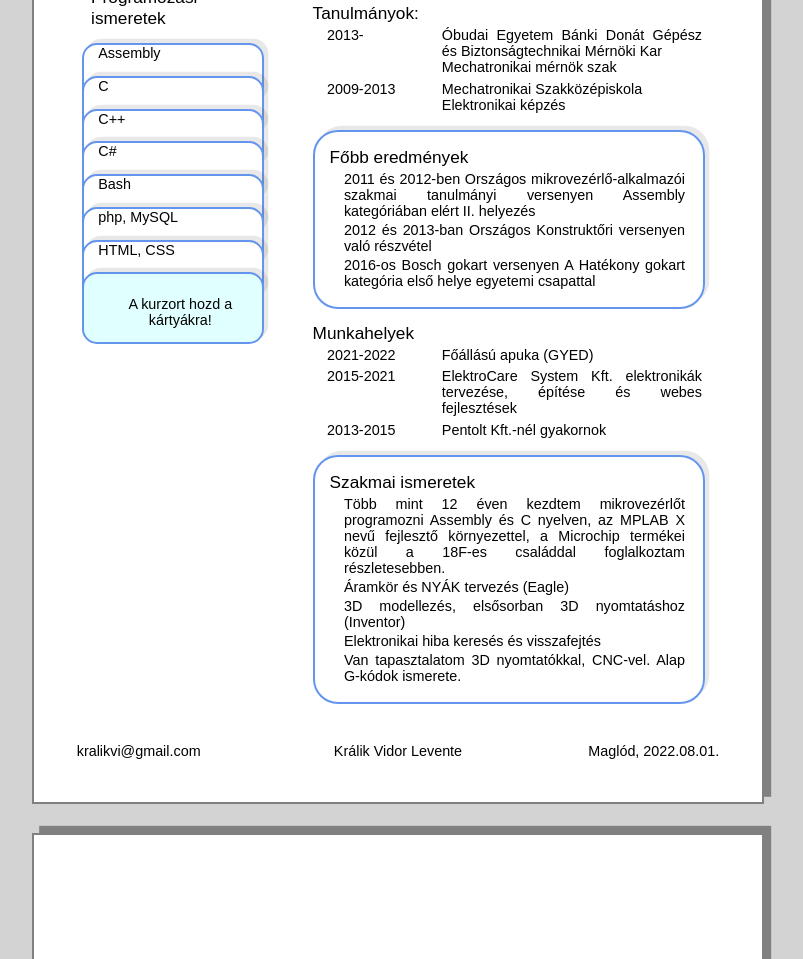
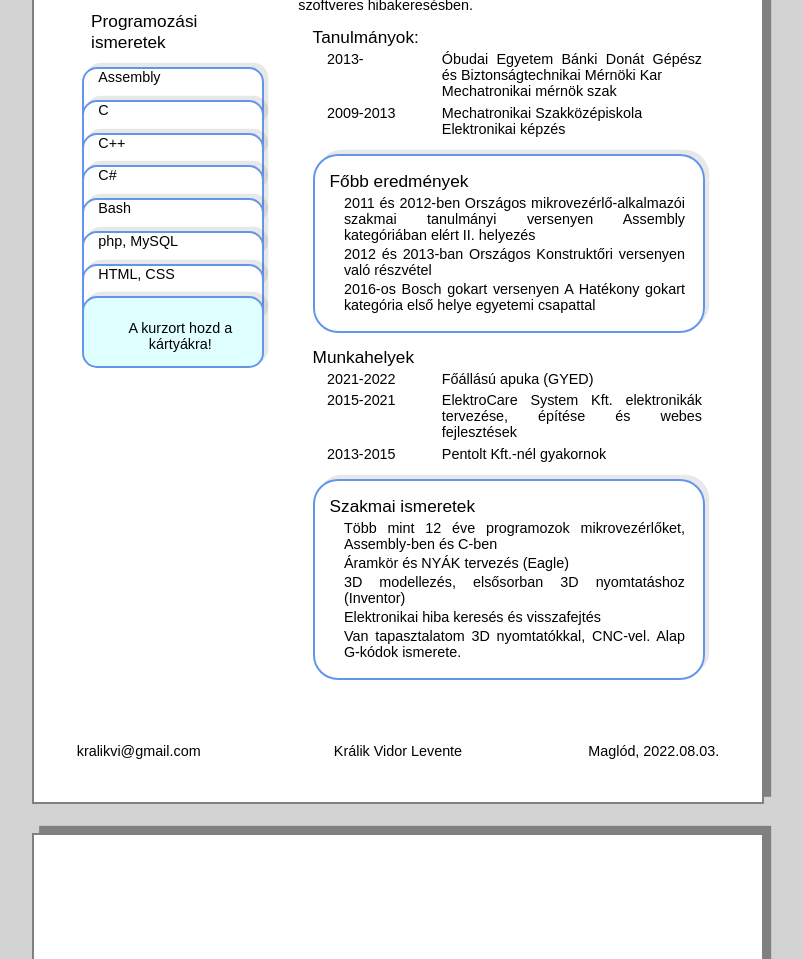
Before and after one commit to kralikvi/kralikvi.github.io, a plain HTML site: page index.html in a window 1280 px wide. Shown: the part 265-1224 px from the top of the page, without its empty margins (242-1045 px from the left). Drawn offline with Linux system fonts and the light colour scheme.

Commit message:
small changes

```diff
--- a/index.html
+++ b/index.html
@@ -14,6 +14,7 @@
 			font-size: 3.8mm;
 			text-align: justify;
 			--print-margin:2cm;
+			--f_date:"2022.08.03."
 		}
 		body{
 			background-color: lightgray;
@@ -122,6 +123,9 @@
 		ul{
 			list-style-type: none;
 			padding-left: 2em;
+		}
+		.footer_date::after{
+			content: var(--f_date);
 		}
 		@media screen and (max-width: 650px) {
 			.page{
@@ -248,7 +252,7 @@
 				</article>
 				<article class="box">
 					<header>Szakmai ismeretek</header>
-					<p>Több mint 12 éven kezdtem mikrovezérlőt programozni Assembly és C nyelven, az MPLAB X nevű fejlesztő környezettel, a Microchip termékei közül a 18F-es családdal foglalkoztam részletesebben.</p>
+					<p>Több mint 12 éve programozok mikrovezérlőket, Assembly-ben és C-ben</p>
 					<p>Áramkör és NYÁK tervezés (Eagle)</p>
 					<p>3D modellezés, elsősorban 3D nyomtatáshoz (Inventor)</p>
 					<p>Elektronikai hiba keresés és visszafejtés</p>
@@ -259,7 +263,7 @@
 		<div class="footer">
 			<div>kralikvi@gmail.com</div>
 			<div style="text-align: center;">Králik Vidor Levente</div>
-			<div style="text-align: right;">Maglód, 2022.08.01.</div>
+			<div class="footer_date" style="text-align: right;">Maglód, </div>
 		</div>
 	</div>
 	<div class="page">
```
